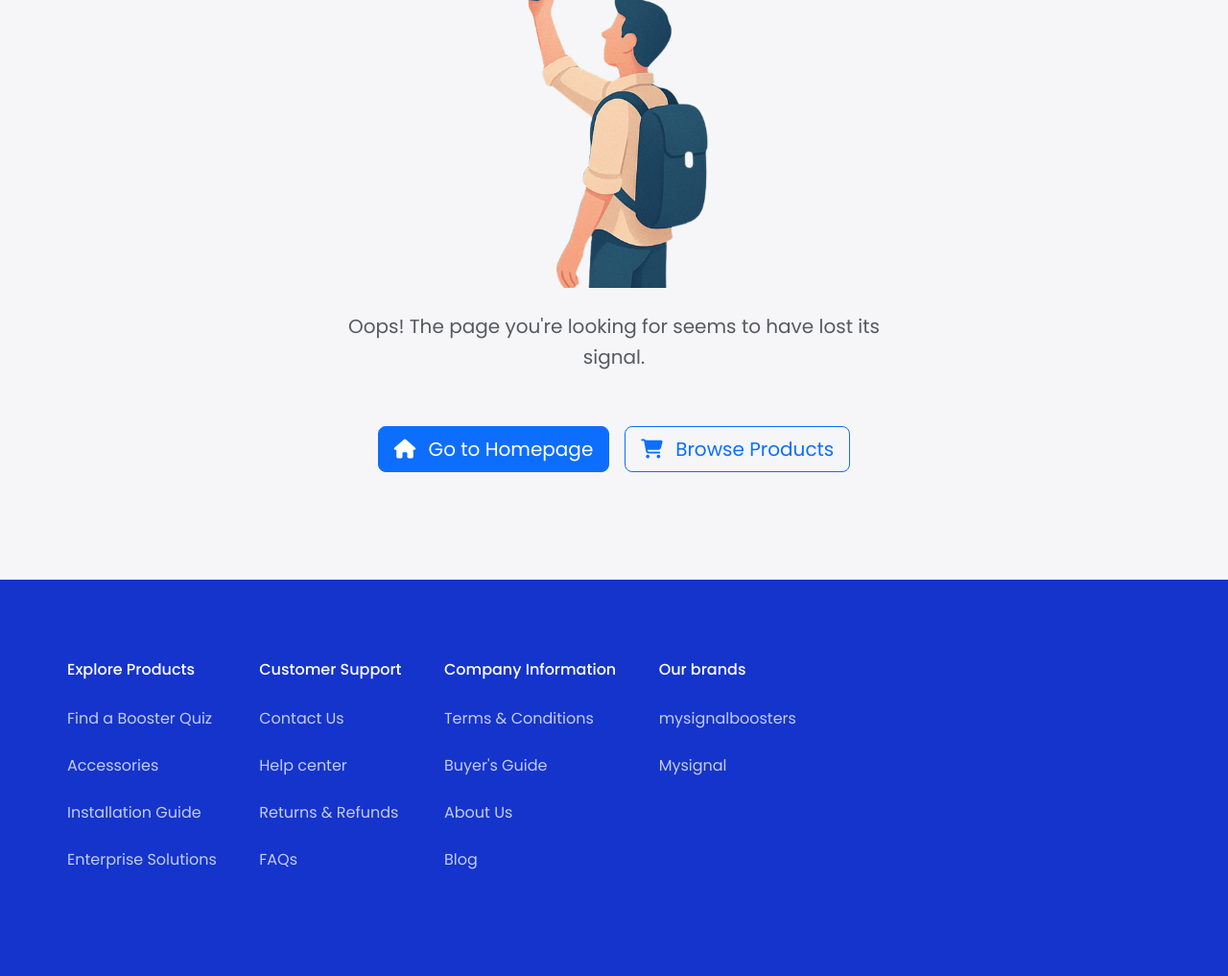
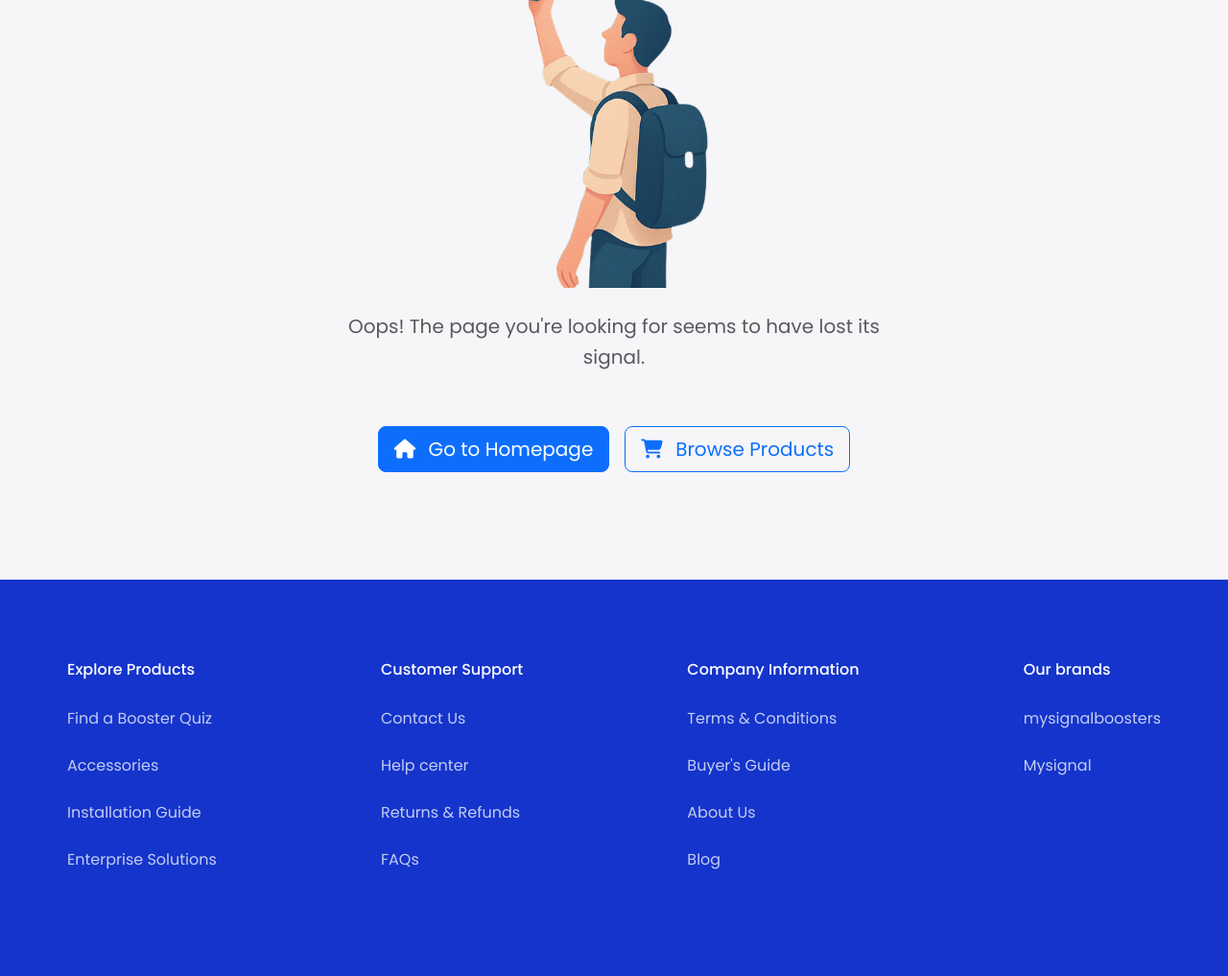
Before and after one commit to ThroughMaze/MobileBooster-Redesign, a website built with Vite: page 404.html in a window 1280 px wide. Shown: the part 310-1327 px from the top of the page at 96% size. Built offline with nearby package versions, Linux system fonts and the light colour scheme.

```diff
--- a/assets/css/base.css
+++ b/assets/css/base.css
@@ -978,7 +978,7 @@
         flex-direction: row;
         align-items: start;
         gap: 2rem;
-        width: 66.66%;
+        width: 100%;
     }
 
     .copyright-container {
```
